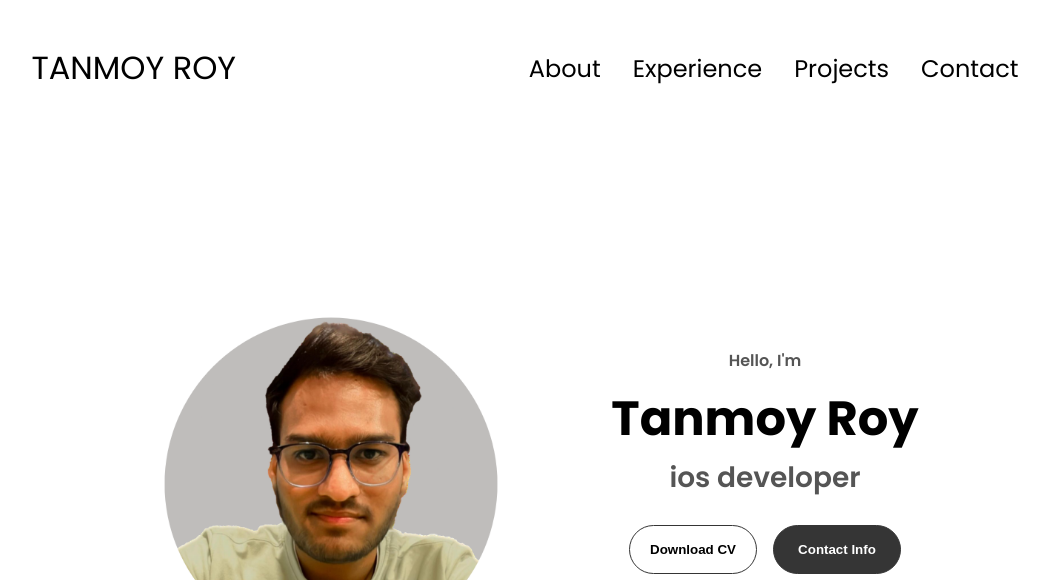
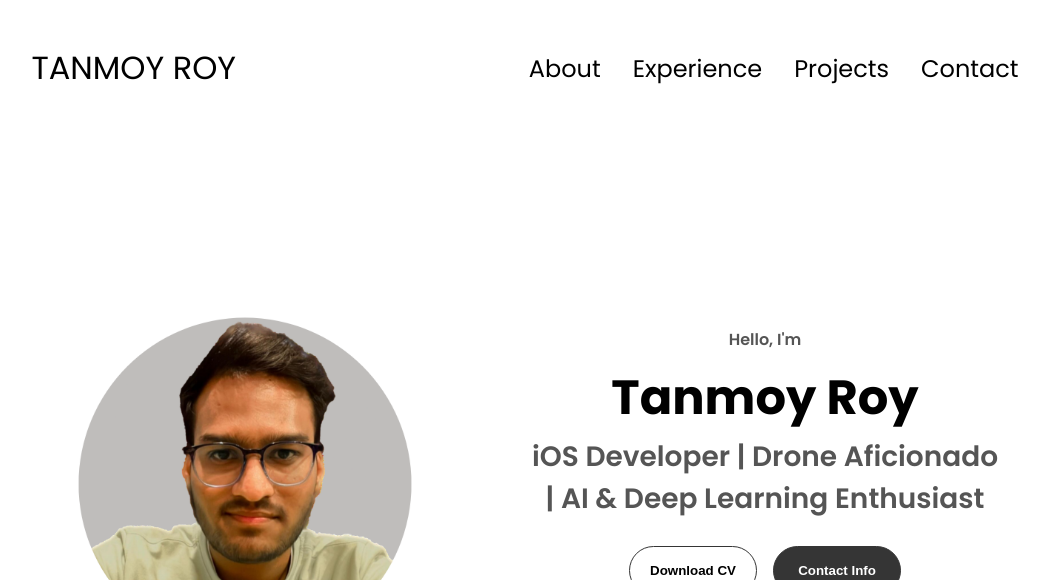
Before and after one commit to Tanmoy07072001/portfolio, a plain HTML site: page index.html in a window 1280 px wide. Shown: the top 580 px of the page, without its empty margins (115-1164 px from the left). Drawn offline with Linux system fonts and the light colour scheme.

Commit message:
attempt 4

```diff
--- a/index.html
+++ b/index.html
@@ -6,6 +6,7 @@
     <title>MY PORTFOLIO</title>
     <link rel="stylesheet" href="style.css">
     <link rel="stylesheet" href="mediaqueries.css">
+
 </head>
 <body>
     <nav id="desktop-nav">
@@ -42,7 +43,7 @@
         <div class="section__text">
             <p class="section__text__p1">Hello, I'm</p>
             <h1 class="title">Tanmoy Roy</h1>
-            <p class="section__text__p2">ios developer</p>
+            <p class="section__text__p2">iOS Developer | Drone Aficionado | AI & Deep Learning Enthusiast</p>
             <div class="btn-container">
                 <button
                     class="btn btn-color-2"
```
